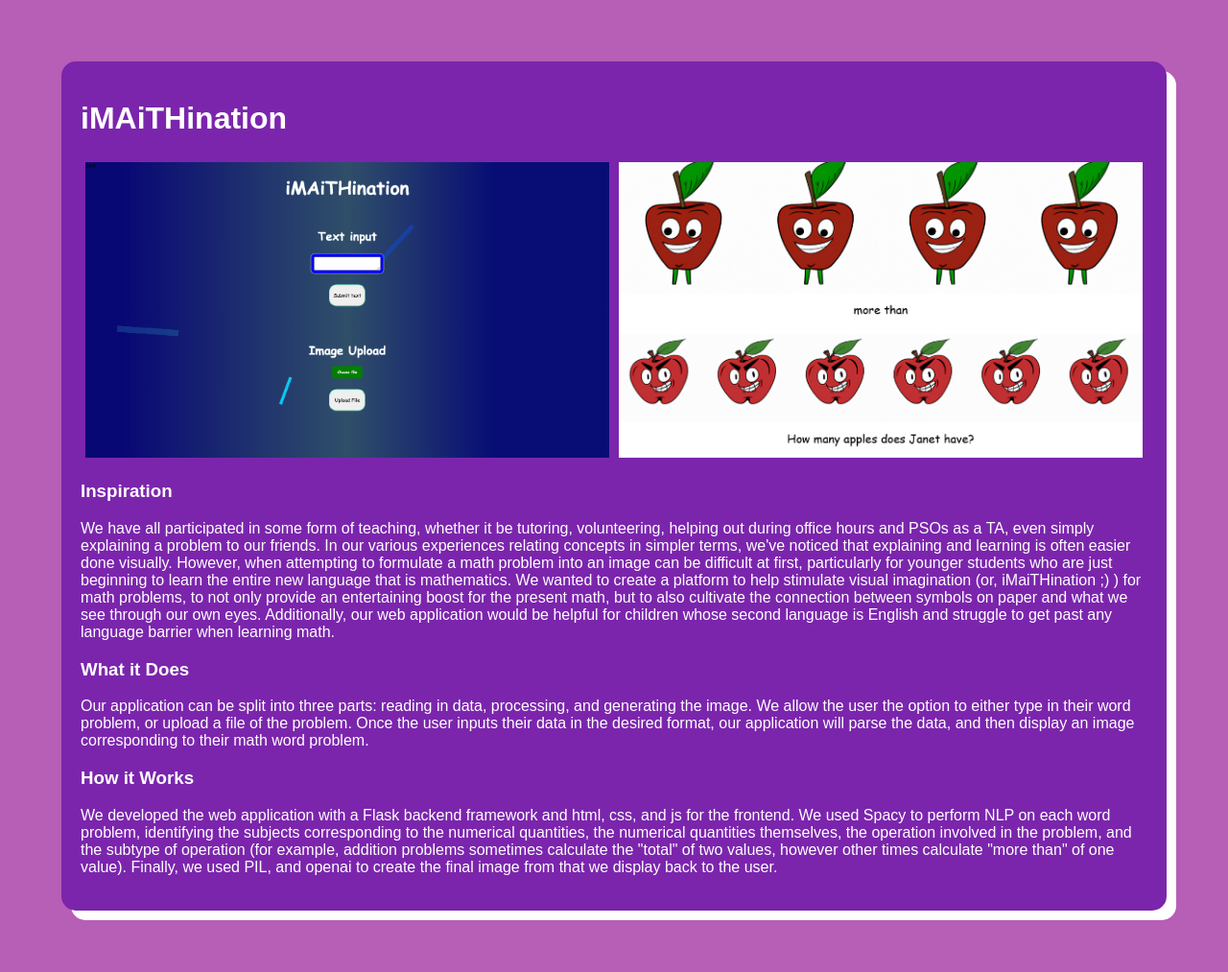
After one commit to priyankasoe/PersonalPortfolio, a Flask app: page /projects/imaithination in a window 1280 px wide. The commit adds this page. Shown: the whole page at 96% size. Run offline with Flask 3, Linux system fonts and the light colour scheme.

Commit message:
added database and frontend additions

```diff
--- a/app.py
+++ b/app.py
@@ -1,18 +1,92 @@
-from flask import Flask, render_template
+from flask import Flask, render_template, request, redirect, url_for
+import sqlite3
+from datetime import datetime
+import re
 
 app = Flask(__name__)
 
+def get_db_connection():
+    conn = sqlite3.connect('database.db')
+    conn.row_factory = sqlite3.Row
+    return conn
+
 @app.route('/')
 def index():
-    return render_template('index.html')
+    conn = get_db_connection()
+    posts = conn.execute('SELECT * FROM posts').fetchall()
+    conn.close()
+    recent_posts_data = {'title': [], 'content': []}
 
-@app.route('/about')
-def about():
-    return render_template('about.html')
+    display_len = 3 if len(posts) > 2 else 1
+    i = 0
 
-@app.route('/projects')
-def projects():
-    return render_template('projects.html')
+    while i < display_len:
+        recent_posts_data['title'].append(posts[len(posts)- i - 1]['title'])
+        recent_posts_data['content'].append(posts[len(posts)- i - 1]['content'])
+        i += 1
+
+    for j in range(len(recent_posts_data['content'])):
+        curr_content = recent_posts_data['content'][j]
+        if len(curr_content.split(' ')) > 50:
+            new_content_list = re.split(r'\s', curr_content, maxsplit=49)
+            new_content = ' '.join(new_content_list[:49])
+            print(new_content)
+            recent_posts_data['content'][j] = new_content
+
+    recent_posts = []
+    for p in range(len(recent_posts_data['title'])):
+        recent_posts.append((recent_posts_data['title'][p], recent_posts_data['content'][p]))
+
+    return render_template('index.html', posts=recent_posts)
+
+@app.route('/posts')
+def posts():
+    conn = get_db_connection()
+    posts = conn.execute('SELECT * FROM posts').fetchall()
+    conn.close()
+    return render_template('posts.html',posts=posts)
+
+@app.route('/projects/imaithination')
+def projects_imaithination():
+    project = {'title':'iMAiTHination',
+               'visual1':'imathination_index.png',
+               'visual2':'sample_image.png',
+               'inspiration':'We have all participated in some form of teaching, whether it be tutoring, volunteering, helping out during office hours and PSOs as a TA, even simply explaining a problem to our friends. In our various experiences relating concepts in simpler terms, we\'ve noticed that explaining and learning is often easier done visually. However, when attempting to formulate a math problem into an image can be difficult at first, particularly for younger students who are just beginning to learn the entire new language that is mathematics. We wanted to create a platform to help stimulate visual imagination (or, iMaiTHination ;) ) for math problems, to not only provide an entertaining boost for the present math, but to also cultivate the connection between symbols on paper and what we see through our own eyes. Additionally, our web application would be helpful for children whose second language is English and struggle to get past any language barrier when learning math.',
+               'what it does': 'Our application can be split into three parts: reading in data, processing, and generating the image. We allow the user the option to either type in their word problem, or upload a file of the problem. Once the user inputs their data in the desired format, our application will parse the data, and then display an image corresponding to their math word problem.',
+               'how it works': 'We developed the web application with a Flask backend framework and html, css, and js for the frontend. We used Spacy to perform NLP on each word problem, identifying the subjects corresponding to the numerical quantities, the numerical quantities themselves, the operation involved in the problem, and the subtype of operation (for example, addition problems sometimes calculate the "total" of two values, however other times calculate "more than" of one value). Finally, we used PIL, and openai to create the final image from that we display back to the user.'}
+    return render_template('project.html', project=project)
+
+@app.route('/projects/object-tracker')
+def projects_object_tracker():
+    project = {'title':'Custom Object Tracking Algorithm',
+               'inspiration':'fjdsklfsjksl',
+               'what it does': 'jfdkslfjd',
+               'how it works': 'jfkdslfj'}
+    return render_template('project.html', project=project)
+
+@app.route('/add/Lovehope36!!')
+def add():
+    return render_template('add_post.html')
+
+@app.route('/addpost',methods=['POST'])
+def addpost():
+    title = request.form['title']
+    content = request.form['content']
+
+    conn = get_db_connection()
+    cur = conn.cursor()
+    cur.execute("INSERT INTO posts (title, content) VALUES (?, ?)",
+            (title, content)
+            )
+
+    conn.commit()
+    conn.close()
+
+    return redirect(url_for('index'))
+
+# @app.route('/post/<int:post_id>')
+# def project(project_id):
+#     return render_template('post.html', post=post)
 
 @app.route('/contact')
 def contact():
--- /dev/null
+++ b/requirements.txt
@@ -0,0 +1,4 @@
+Flask
+pymongo[srv]
+Flask-PyMongo
+Flask-WTF
--- a/static/styles.css
+++ b/static/styles.css
@@ -41,6 +81,9 @@ nav a {
 .container {
     width: 100%;
     height: 100vh;
+    margin: 0;
+    background-color: rgb(183, 94, 183);
+    overflow: scroll;
 }
 
 .slides {
@@ -91,20 +142,57 @@ nav a {
     box-shadow: 10px 10px;
 }
 
+
 h1 {
     text-align: center;
 }
 
-.intro, .about, .projects, .contact {
+/* .intro, .about, .projects, .contact {
     margin: 20px 0;
+} */
+
+.project {
+    background: rgb(123, 37, 173);
+    border-radius: 15px;
+    box-shadow: 0 4px 8px rgba(0, 0, 0, 0.1);
+    margin: 5%;
+    padding: 20px;
+    /*height: 90%;*/
+    transition: transform 0.2s;
+    box-shadow: 10px 10px;
+    color: white;
 }
 
-footer {
-    background: #333;
-    color: white;
-    text-align: center;
-    padding: 10px 0;
-    position: fixed;
-    bottom: 0;
-    width: 100%;
+.project h1 {
+    text-align: left;
 }
+
+.project img {
+    height: 20%;
+    width: 40%;
+    float: top;
+    padding: 5px;
+    flex: 50%;
+}
+
+.row {
+    display:flex;
+}
+
+.add_post {
+    vertical-align: middle
+}
+
+/* section header slide in animation */
+
+@keyframes slide-right {
+    from {
+      margin-left: -70%;
+      width: 300%;
+    }
+
+    to {
+      margin-left: 0%;
+      width: 100%;
+    }
+}
--- a/templates/base.html
+++ b/templates/base.html
@@ -7,21 +7,12 @@
     <link rel="stylesheet" href="{{ url_for('static', filename='styles.css') }}">
 </head>
 <body>
-    <header>
-        <nav>
-            <ul>
-                <li><a href="{{ url_for('index') }}">Home</a></li>
-                <li><a href="{{ url_for('about') }}">About</a></li>
-                <li><a href="{{ url_for('projects') }}">Projects</a></li>
-                <li><a href="{{ url_for('contact') }}">Contact</a></li>
-            </ul>
-        </nav>
-    </header>
+
     <main>
         {% block content %}{% endblock %}
     </main>
-    <footer>
-        <p>&copy; 2024 Your Name</p>
-    </footer>
+    <!-- <footer class="footer">
+        <p>&copy; 2024 Priyanka Soe</p>
+    </footer> -->
 </body>
 </html>
--- /dev/null
+++ b/templates/project.html
@@ -0,0 +1,49 @@
+{% extends 'base.html' %}
+
+{% block content %}
+
+  <div class="container">
+    <div class="project">
+      <h1>{{ project['title'] }}</h1>
+      <div class="row">
+        <img src="/static/images/{{ project['visual1']}}"/>
+        <img src="/static/images/{{ project['visual2']}}"/>
+      </div>
+      <div class="section">
+        <h3> Inspiration </h3>
+        <p> {{ project['inspiration'] }}</p>
+      </div>
+      <div class="section">
+        <h3> What it Does </h3>
+        <p> {{ project['what it does'] }}</p>
+      </div>
+      <div class="section">
+        <h3> How it Works </h3>
+        <p> {{ project['how it works'] }}</p>
+      </div>
+    </div>
+  </div>
+<!-- <header class="masthead">
+    <div class="container">
+      <div class="row">
+        <div class="col-lg-8 col-md-10 mx-auto">
+          <div class="post-heading">
+            <h1>iMAiTHination</h1>
+          </div>
+        </div>
+      </div>
+    </div>
+  </header> -->
+
+  <!-- Post Content -->
+  <!-- <article>
+    <div class="container">
+      <div class="row">
+        <div class="col-lg-8 col-md-10 mx-auto">
+
+        </div>
+      </div>
+    </div>
+  </article> -->
+
+  {% endblock %}
```
Also changed, not shown: other parts of static/styles.css (+55 -7 lines), init_db.py (added, +20 -0 lines), schema.sql (added, +8 -0 lines), templates/add_post.html (added, +20 -0 lines), templates/index.html (+19 -11 lines), templates/posts.html (added, +20 -0 lines), templates/projects.html (deleted, +0 -12 lines), database.db (added), static/images/imathination_index.png (added), static/images/sample_image.png (added).
